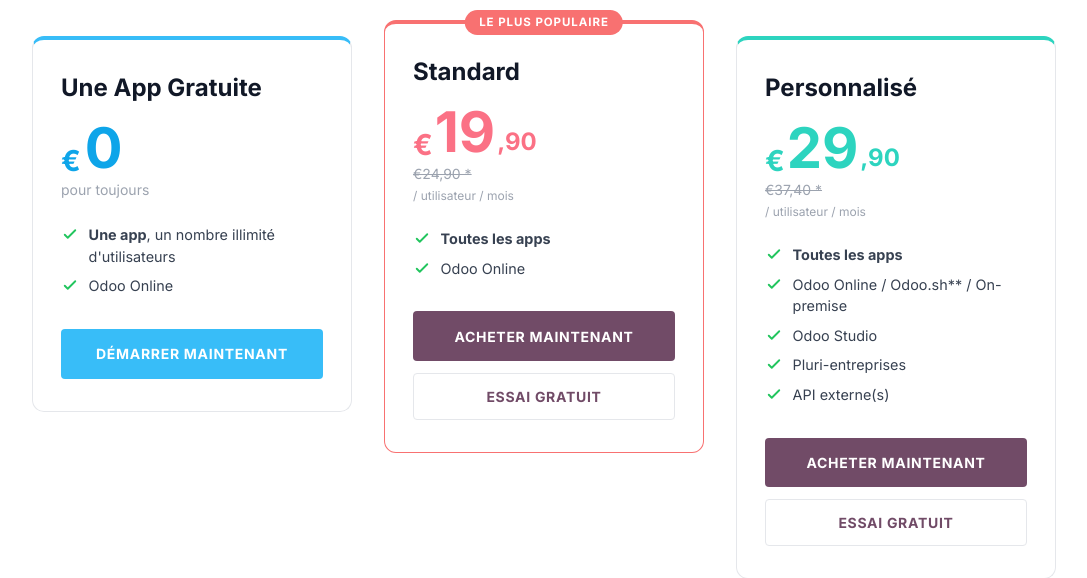
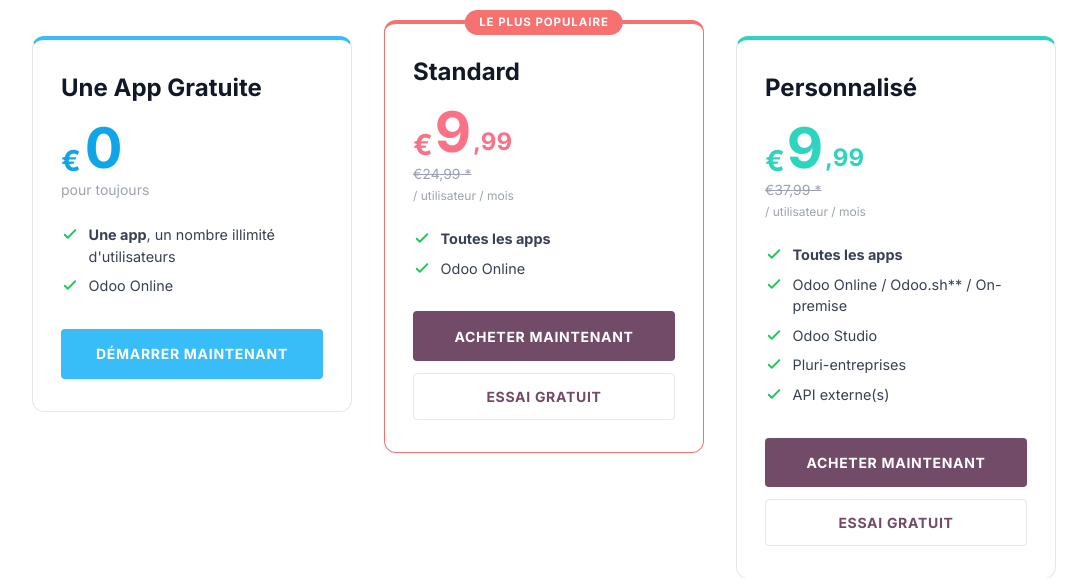
Before and after one commit to stevileshadow/flow, a Flask app: page /tarification in a window 1280 px wide. Shown: the part 353-931 px from the top of the page, without its empty margins (96-1183 px from the left). Run offline with Flask 3, Linux system fonts and the light colour scheme; some libraries are stand-ins or nearby versions.

Commit message:
Update pricing details for Standard and Custom plans

```diff
--- a/templates/pricing.html
+++ b/templates/pricing.html
@@ -382,11 +382,11 @@
       <h3 class="text-2xl font-bold text-gray-900 mb-4">Standard</h3>
       <div class="mb-1 flex items-end gap-0.5">
         <span class="price-currency text-rose-400">€</span>
-        <span class="price-big text-rose-400" id="price-standard">19</span>
-        <span class="price-decimal text-rose-400" id="decimal-standard">,90</span>
+        <span class="price-big text-rose-400" id="price-standard">9</span>
+        <span class="price-decimal text-rose-400" id="decimal-standard">,99</span>
       </div>
       <div class="flex items-center gap-2 mb-1">
-        <span class="text-gray-400 line-through text-sm" id="old-price-standard">€24,90 *</span>
+        <span class="text-gray-400 line-through text-sm" id="old-price-standard">€24,99 *</span>
       </div>
       <p class="text-xs text-gray-400 mb-6">/ utilisateur / mois</p>
       <div class="space-y-2 mb-8">
@@ -408,11 +408,11 @@
       <h3 class="text-2xl font-bold text-gray-900 mb-4">Personnalisé</h3>
       <div class="mb-1 flex items-end gap-0.5">
         <span class="price-currency text-teal-400">€</span>
-        <span class="price-big text-teal-400" id="price-custom">29</span>
-        <span class="price-decimal text-teal-400" id="decimal-custom">,90</span>
+        <span class="price-big text-teal-400" id="price-custom">9</span>
+        <span class="price-decimal text-teal-400" id="decimal-custom">,99</span>
       </div>
       <div class="flex items-center gap-2 mb-1">
-        <span class="text-gray-400 line-through text-sm" id="old-price-custom">€37,40 *</span>
+        <span class="text-gray-400 line-through text-sm" id="old-price-custom">€37,99 *</span>
       </div>
       <p class="text-xs text-gray-400 mb-6">/ utilisateur / mois</p>
       <div class="space-y-2 mb-8">
```
